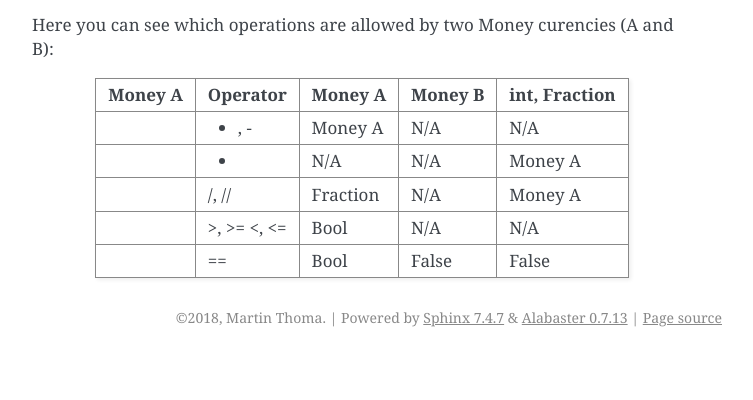
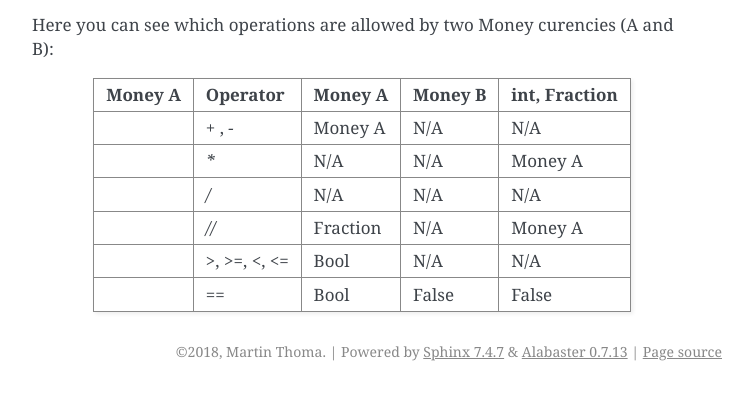
Before and after one commit to MartinThoma/mpu, a Sphinx documentation site: the page built from docs/source/mpu.units.rst, in a window 1280 px wide, cut to the strip 372-772 px from the top of the page. Shown: the whole strip, without its empty margins (388-1141 px from the left). Built offline with Sphinx 7.4.7, drawn with Linux system fonts in a browser that asks for light colours.

Commit message:
DOC: Update currency operation table

```diff
--- a/docs/source/mpu.units.rst
+++ b/docs/source/mpu.units.rst
@@ -16,16 +16,18 @@ Module contents
 
 Here you can see which operations are allowed by two Money curencies (A and B):
 
-+---------+-------------+----------+---------+---------------+
-| Money A | Operator    | Money A  | Money B | int, Fraction |
-+=========+=============+==========+=========+===============+
-|         | + , -       | Money A  | N/A     | N/A           |
-+---------+-------------+----------+---------+---------------+
-|         | *           | N/A      | N/A     | Money A       |
-+---------+-------------+----------+---------+---------------+
-|         | /, //       | Fraction | N/A     | Money A       |
-+---------+-------------+----------+---------+---------------+
-|         | >, >= <, <= | Bool     | N/A     | N/A           |
-+---------+-------------+----------+---------+---------------+
-|         | ==          | Bool     | False   | False         |
-+---------+-------------+----------+---------+---------------+
++---------+----------------------+----------+---------+---------------+
+| Money A | Operator             | Money A  | Money B | int, Fraction |
++=========+======================+==========+=========+===============+
+|         | `+` , `-`            | Money A  | N/A     | N/A           |
++---------+----------------------+----------+---------+---------------+
+|         | `*`                  | N/A      | N/A     | Money A       |
++---------+----------------------+----------+---------+---------------+
+|         | `/`                  | N/A      | N/A     | N/A           |
++---------+----------------------+----------+---------+---------------+
+|         | `//`                 | Fraction | N/A     | Money A       |
++---------+----------------------+----------+---------+---------------+
+|         | `>`, `>=`, `<`, `<=` | Bool     | N/A     | N/A           |
++---------+----------------------+----------+---------+---------------+
+|         | ==                   | Bool     | False   | False         |
++---------+----------------------+----------+---------+---------------+
```
